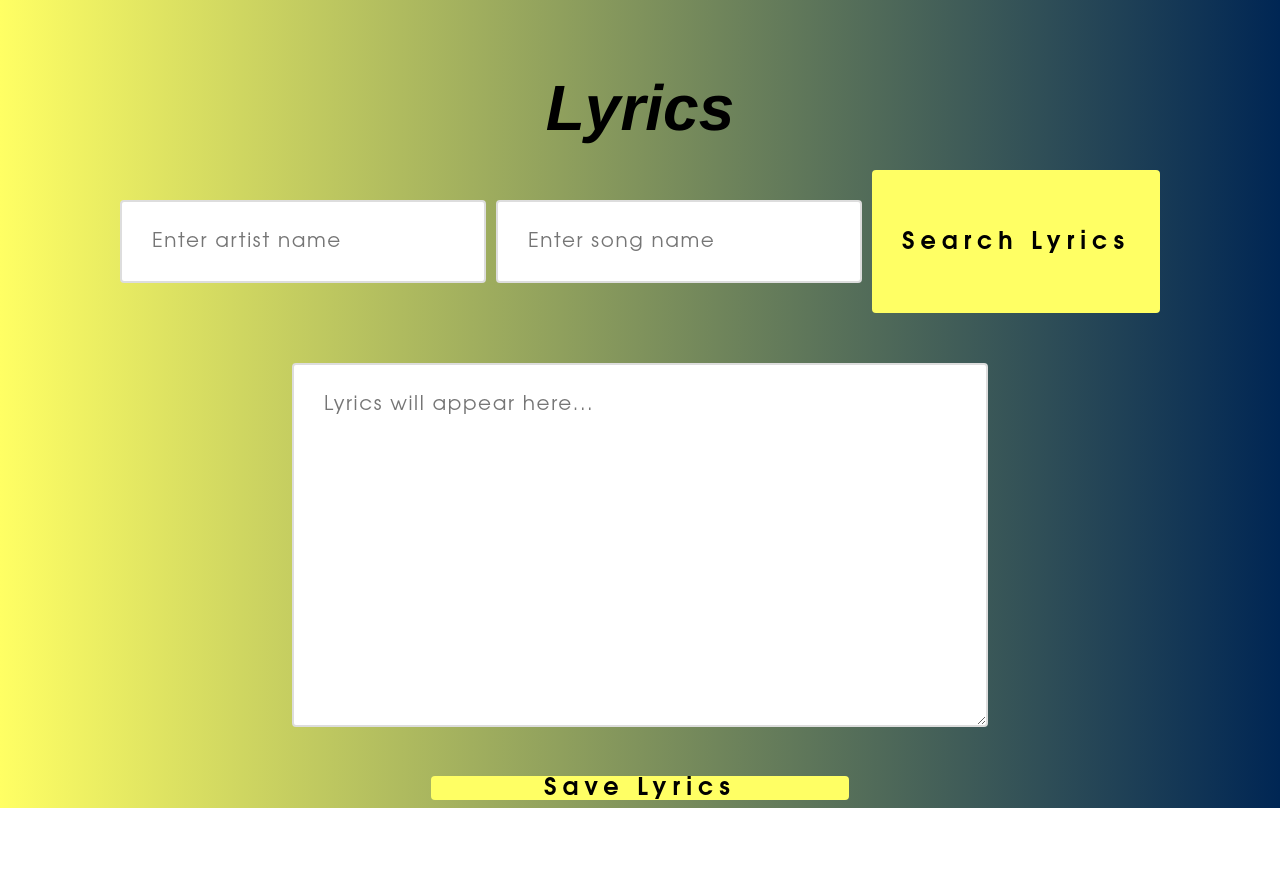
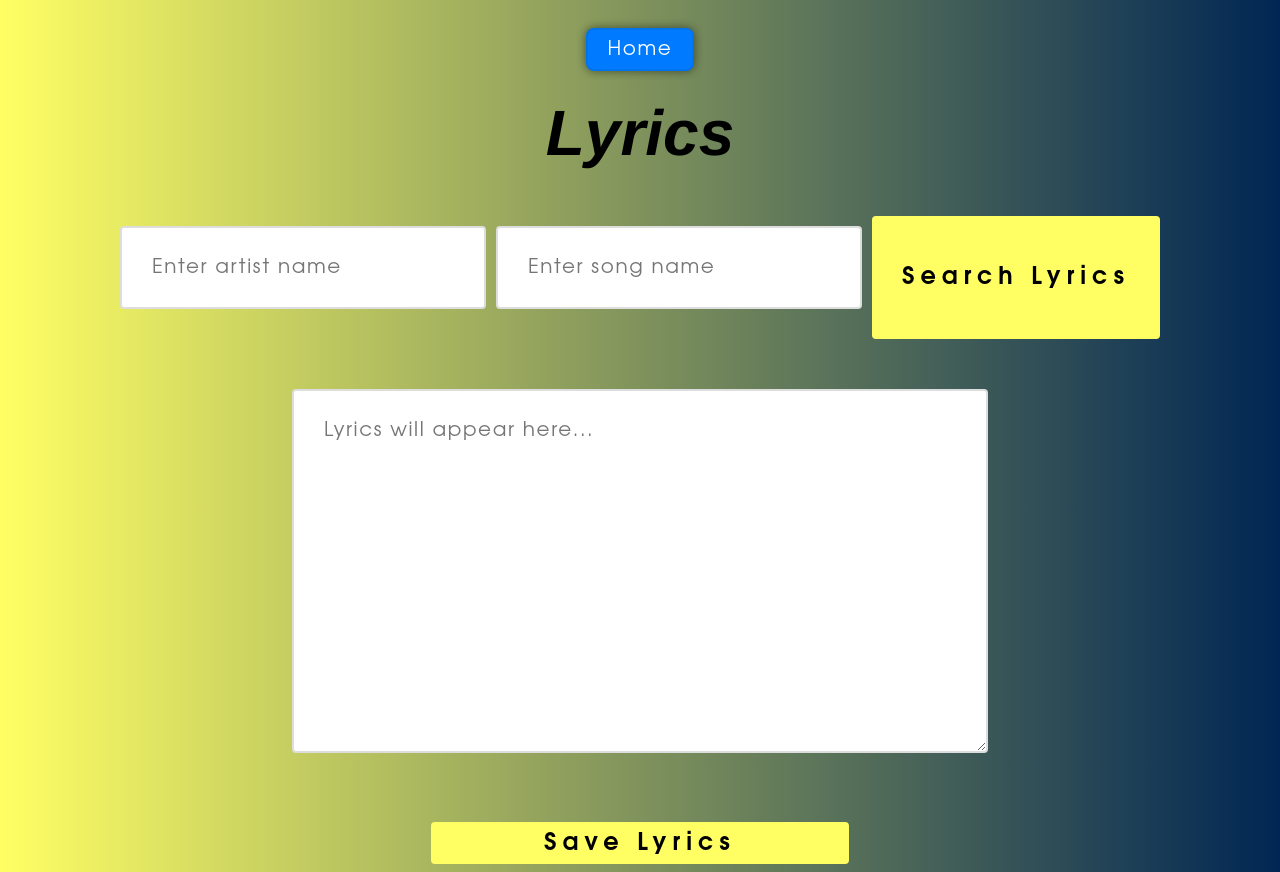
Before and after one commit to Thomas-Fernandes/GTFR-CG, a Flask app: page /lyrics in a window 1280 px wide. Before the commit the page ends 808 px from the top, so only its background shows below. Run offline with Flask 3, Linux system fonts and the light colour scheme.

Commit message:
adding favicon, 'lyrics' button on home and vice versa

```diff
--- a/static/styles/home.css
+++ b/static/styles/home.css
@@ -1,10 +1,13 @@
 #navbar {
     width: 50%;
     margin: 0 auto;
+
+    flex-wrap: wrap;
+    gap: 10px;
 }
 
 button {
 	width: calc(50% - 20px);
-    padding: 25% 0;
+    padding: 20% 0;
 }
 /* FIXME arrows on the sides of the buttons aren't well calibrated */
--- a/static/styles/lyrics.css
+++ b/static/styles/lyrics.css
@@ -1,30 +1,6 @@
-* {
-    display: flex;
-    flex-direction: column;
-    font-family: Avantgarde, TeX Gyre Adventor, URW Gothic L, sans-serif;
-    font-size: 20px;
-    letter-spacing: 0.08rem;
-}
-
-title {
-    display: none;
-}
-
-body {
-    background-color: #f4f4f4;
-    background: #ffff64;
-    background: -webkit-linear-gradient(to right, #ffff64, #ffff64);
-    background: linear-gradient(to right, #ffff64, #002654);
-    height: 100%;
-    text-align: center;
-}
-
-h1 {
-    font-family: Helvetica, sans-serif;
-    font-size: 64px;
-    margin: 5% 0 2% 0;
-    font-style: italic;
-    letter-spacing: 0;
+#navbar {
+    width: auto;
+    margin: 0 auto;
 }
 
 .search-form, .lyrics-form {
@@ -76,18 +52,6 @@
     padding: 1.5rem; /* same height as search bars */
 }
 
-.save-button {
-    width: 33%;
-    background: #ffff64;
-    border: none;
-    border-radius: 0.2rem;
-    cursor: pointer;
-    color: #000;
-    letter-spacing: 0.3rem;
-    font-size: 24px;
-    font-weight: bold;
-}
-
 .save-button:hover {
     background-color: #0056b3;
 }
--- a/templates/download.html
+++ b/templates/download.html
@@ -3,6 +3,7 @@
 <head>
     <meta charset="UTF-8">
     <title>Download Files</title>
+    <link rel="icon" type="image/x-icon" href="{{ url_for('static', filename='favicon.ico') }}">
     <link rel="stylesheet" type="text/css" href="{{ url_for('static', filename='styles/download.css') }}" />
 </head>
 <body>
--- a/templates/home.html
+++ b/templates/home.html
@@ -3,6 +3,7 @@
 <head>
     <meta charset="UTF-8">
     <title>Homepage</title>
+    <link rel="icon" type="image/x-icon" href="{{ url_for('static', filename='favicon.ico') }}">
     <link rel="stylesheet" type="text/css" href="{{ url_for('static', filename='styles/download.css') }}" />
     <link rel="stylesheet" type="text/css" href="{{ url_for('static', filename='styles/home.css') }}" />
 </head>
@@ -12,6 +13,8 @@
     <div id="navbar">
         <button onclick="window.location.href='{{ url_for('artworkGeneration') }}'"><span class="left"> Artwork generation</span></button>
         <button onclick="window.location.href='{{ url_for('statistics') }}'"><span class="right">Statistics </span></button>
+        <button onclick="window.location.href='{{ url_for('lyrics') }}'"><span class="left"> Lyrics</span></button>
+        <button onclick="window.location.href='{{ url_for('home') }}'"><span class="right">... </span></button>
     </div>
     <span id="top-bot-spacer"></span>
 
--- a/templates/lyrics.html
+++ b/templates/lyrics.html
@@ -3,9 +3,15 @@
 <head>
     <meta charset="UTF-8">
     <title>Lyrics</title>
+    <link rel="icon" type="image/x-icon" href="{{ url_for('static', filename='favicon.ico') }}">
+    <link rel="stylesheet" type="text/css" href="{{ url_for('static', filename='styles/download.css') }}" />
     <link rel="stylesheet" type="text/css" href="{{ url_for('static', filename='styles/lyrics.css') }}" />
 </head>
 <body>
+    <span class="top-bot-spacer"></span>
+    <div id="navbar">
+        <button onclick="window.location.href='{{ url_for('home') }}'"><span class="left"> Home</span></button>
+    </div>
     <h1>Lyrics</h1>
     <form method="post" class="search-form">
         <div class="search-bars">
--- a/templates/statistics.html
+++ b/templates/statistics.html
@@ -3,6 +3,7 @@
 <head>
     <meta charset="UTF-8">
     <title>Download Files</title>
+    <link rel="icon" type="image/x-icon" href="{{ url_for('static', filename='favicon.ico') }}">
     <link rel="stylesheet" type="text/css" href="{{ url_for('static', filename='styles/download.css') }}" />
     <link rel="stylesheet" type="text/css" href="{{ url_for('static', filename='styles/statistics.css') }}" />
 </head>
--- a/templates/upload.html
+++ b/templates/upload.html
@@ -3,6 +3,7 @@
 <head>
     <meta charset="UTF-8">
     <title>Upload or Search for Cover Art</title>
+    <link rel="icon" type="image/x-icon" href="{{ url_for('static', filename='favicon.ico') }}">
     <link rel="stylesheet" type="text/css" href="{{ url_for('static', filename='styles/download.css') }}" />
     <link rel="stylesheet" type="text/css" href="{{ url_for('static', filename='styles/upload.css') }}" />
 </head>
```
Also changed, not shown: src/statistics.py (+4 -4 lines), static/favicon.ico (added).
